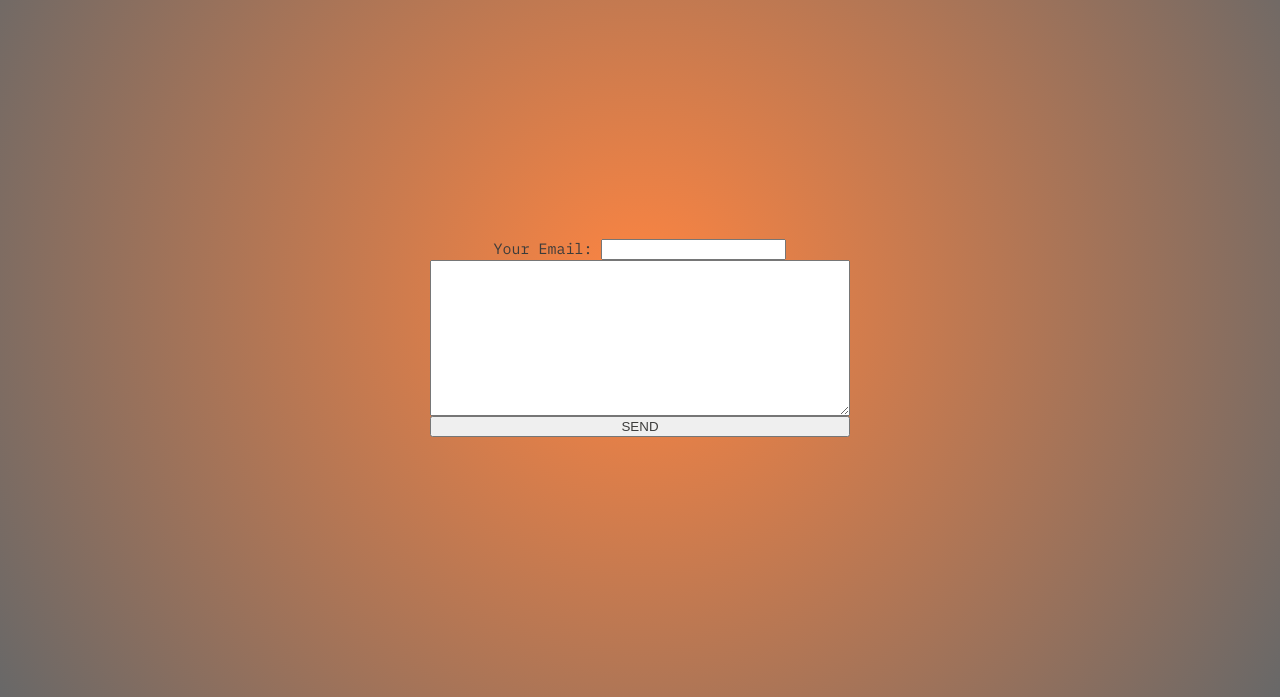
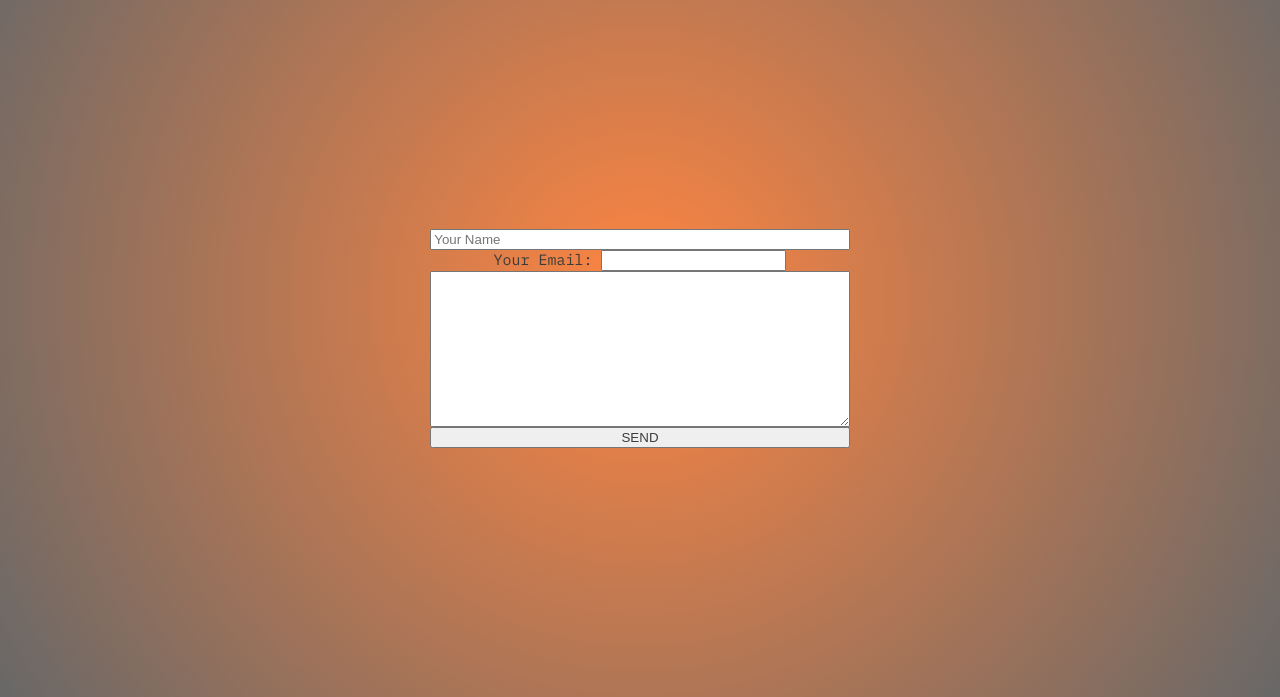
Before and after one commit to seibas/Gatsby-portfolio-01, a Gatsby site: page /contact in a window 1280 px wide. Shown: the part 103-800 px from the top of the page. Built offline with nearby package versions, Linux system fonts and the light colour scheme; Gatsby itself is replaced by a stand-in of ours; some packages are replaced by stand-ins of ours.

Commit message:
form still not working

```diff
--- a/src/pages/contact.js
+++ b/src/pages/contact.js
@@ -21,31 +21,17 @@ function contact() {
   return (
     <LayoutContacts>
       <h1>contact page</h1> <h1>Thank you for contacting</h1>
-      <form
-        style={{
-          display: "flex",
-          flexDirection: "column",
-          width: "30rem",
-          margin: "auto",
-          padding: "1rem",
-        }}
-        name="contact"
+      <form style={{display: 'flex', flexDirection:'column', width:'30rem', margin:'auto', padding:'1rem'}} name="contact"
             method="post"
             data-netlify="true"
             data-netlify-honeypot="bot-field"
             >
-
-
-
+                <input name="name" placeholder="Your Name" type="text" />
                 <p>
-          <label>
-            Your Email: <input type="email" name="email" />
-          </label>
+    <label>Your Email: <input type="email" name="email" /></label>
   </p>
                 <textarea name="message" id="" cols="30" rows="10"></textarea>
-        <button>
-          <a href="/">SEND</a>
-        </button>
+                <button><a href="/">SEND</a></button>
                 </form>
     </LayoutContacts>
   )
```
Lines whose indentation alone changed are shown as unchanged.
